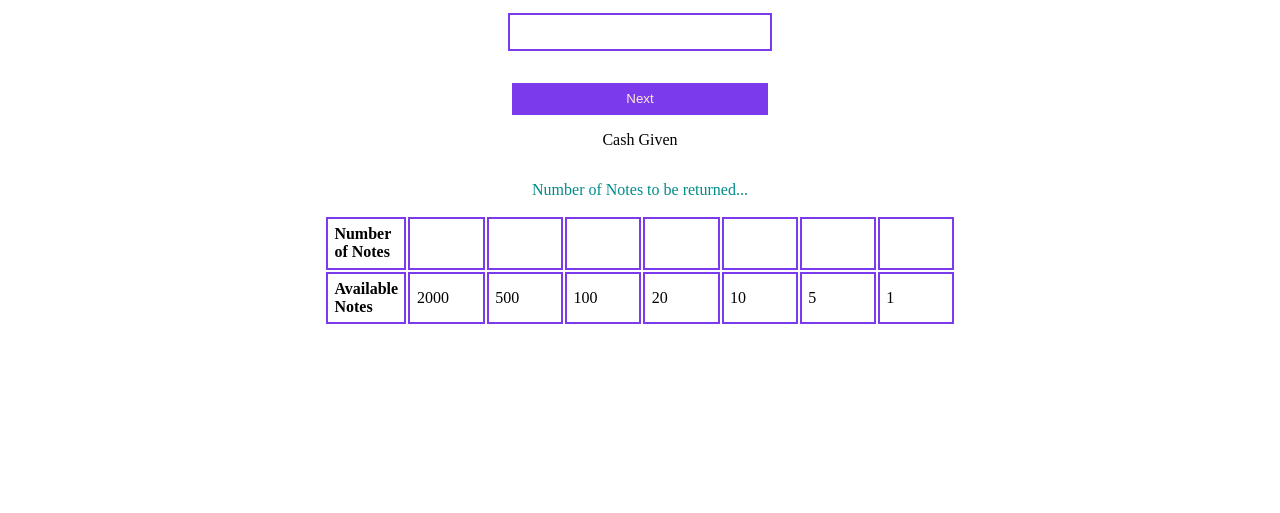
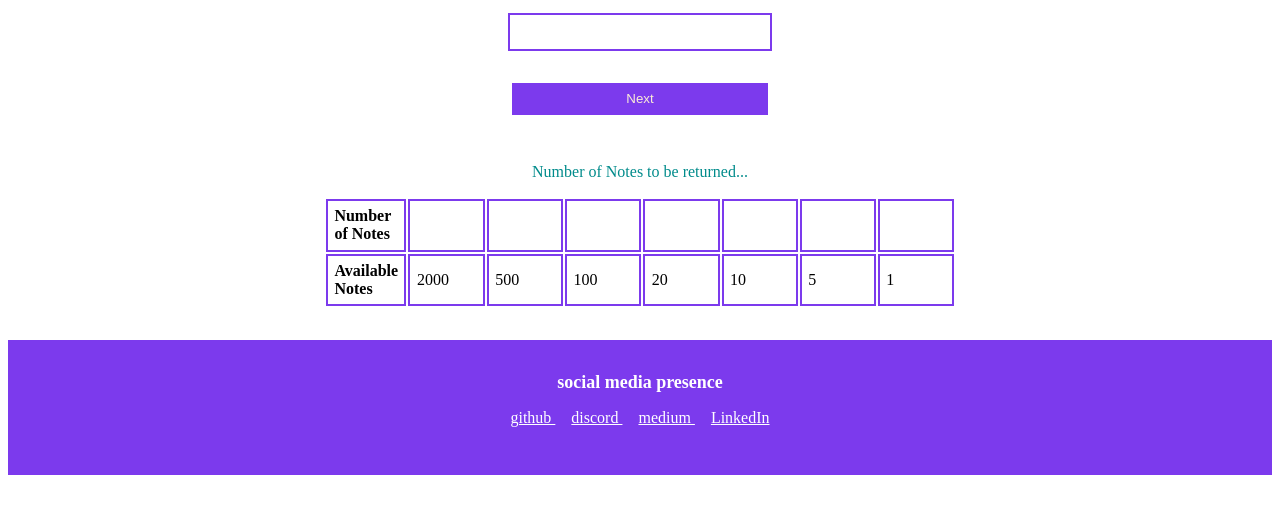
Before and after one commit to Programmer-Sourav/M10-Cash-Register-App, a plain HTML site: page index.html in a window 1280 px wide. Shown: the part 109-622 px from the top of the page. Drawn offline with Linux system fonts and the light colour scheme.

Commit message:
fix updated code

```diff
--- a/index.html
+++ b/index.html
@@ -13,7 +13,7 @@
             <label for="bill-amount-label"> Bill Amount: </label>
             <input id="bill-amount" type="text"/>
             <button id="next-button">Next</button>
-            <label for="cash-given-label">Cash Given</label>
+            <label for="cash-given-label" id="cash-given-label">Cash Given</label>
             <input id="cash-given" type = "text"/>
             <button id="check-button">Check</button>
             <p id="error-message"></p>
@@ -43,6 +43,28 @@
             </table>
 
     </div>
+
+    <footer class="footer">
+        <div class="footer-header">social media presence</div>
+        <ul class="social-links list-non-bullet">
+          <li class="list-item-inline">
+            <a class="link" href="https://github.com/Programmer-Sourav"> github </a>
+          </li>
+          <li class="list-item-inline">
+            <a class="link" href="https://discord.com/channels/@3800"> discord </a>
+          </li>
+          <li class="list-item-inline">
+            <a class="link" href="https://medium.com/@imsourav123">
+              medium
+            </a>
+          </li>
+          <li class="list-item-inline">
+            <a class="link" href="https://www.linkedin.com/in/souravnath/">
+              LinkedIn
+            </a>
+          </li>
+        </ul>
+      </footer>
     <script src="index.js"  type="text/javascript"></script>
 </body>
 </html>
--- a/index.js
+++ b/index.js
@@ -5,6 +5,7 @@ const cash_given = document.querySelector("#cash-given")
 const check_button = document.querySelector("#check-button")
 const next_button = document.querySelector("#next-button")
 const error_message = document.querySelector("#error-message")
+const cash_given_label = document.querySelector("#cash-given-label")
 const numberOfNotesTable = document.querySelectorAll(".no_of_notes")
 
 const availabeNotes = [2000, 500, 100, 20, 10, 5, 1]
@@ -12,6 +13,7 @@ const availabeNotes = [2000, 500, 100, 20, 10, 5, 1]
 next_button.addEventListener("click", function validateAndShowCheck(){
 if(bill_amount.value>0){
 check_button.style.display = "block"
+cash_given_label.style.display= "block"
 cash_given.style.display = "block"
 }
 else{
@@ -28,16 +30,17 @@ check_button.addEventListener("click", function validateAndShow(){
     if(bill_amount.value>0){
 
         next_button.style.display = "block"
-        if(cash_given.value> bill_amount.value){
 
-           const amount_to_be_returned = cash_given.value - bill_amount.value
+        if(Number(cash_given.value)> Number(bill_amount.value)){
+
+           const amount_to_be_returned = Number(cash_given.value) - Number(bill_amount.value)
            calculateChange(amount_to_be_returned)
            var infoMsg = "Amount to be returned "+amount_to_be_returned
            showInfoMessage(infoMsg)
 
         }
         else{
-            balance = bill_amount.value - cash_given.value
+            balance = Number(bill_amount.value) - Number(cash_given.value)
             var balMsg = "Customer need to pay more Rs. "+balance;
             showErrorMessage(balMsg)
         }
--- a/style.css
+++ b/style.css
@@ -24,6 +24,9 @@
      align-self: center;
 }
 
+#cash-given-label{
+     display: none;
+}
 #cash-given{
      display: none;
      width: 100%;
@@ -86,3 +89,38 @@ th, td{
      width: 60px;
      text-align: left;
 }
+
+/** footers **/
+
+.footer {
+     background-color: var(--primary-color);
+     padding: 2rem 1rem;
+     text-align: center;
+     color: white;
+     display: "block";
+     margin-top: 32px;
+   }
+
+   .footer .link {
+     color: white;
+   }
+
+   .footer .footer-header {
+     font-weight: bold;
+     font-size: large;
+   }
+
+   .footer ul {
+     padding-inline-start: 0px;
+   }
+
+
+   .list-non-bullet {
+     list-style: none;
+     padding-inline-start: 0px;
+   }
+
+   .list-item-inline {
+     display: inline;
+     padding: 0rem 0.5rem;
+   }
```
